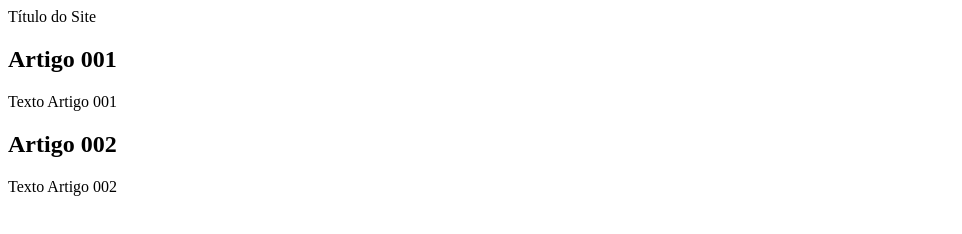
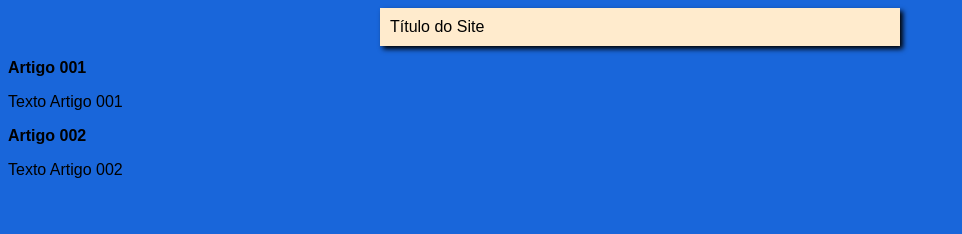
Before and after one commit to leo-25-end/Projeto-teste, a plain HTML site: page index.html in a window 1280 px wide. Shown: the whole page, without its empty margins (0-962 px from the left). Drawn offline with Linux system fonts and the light colour scheme.

Commit message:
Iniciando conteúdo

```diff
--- /dev/null
+++ b/estilos/style.css
@@ -0,0 +1,16 @@
+* {
+    font-family: Arial, Helvetica, sans-serif;
+    font-size: 16px;
+}
+
+body {
+    background-color: rgb(25, 102, 218);
+}
+
+main {
+    background-color: blanchedalmond;
+    width: 500px;
+    margin: auto;
+    padding: 10px;
+    box-shadow: 3px 3px 5px black;
+}
--- a/index.html
+++ b/index.html
@@ -4,7 +4,8 @@
     <meta charset="UTF-8">
     <meta http-equiv="X-UA-Compatible" content="IE=edge">
     <meta name="viewport" content="width=device-width, initial-scale=1.0">
-    <title>Título do Site</title>
+    <title>Dev Investidor</title>
+    <link rel="stylesheet" href="estilos/style.css">
 </head>
 <body>
     <main>
```
